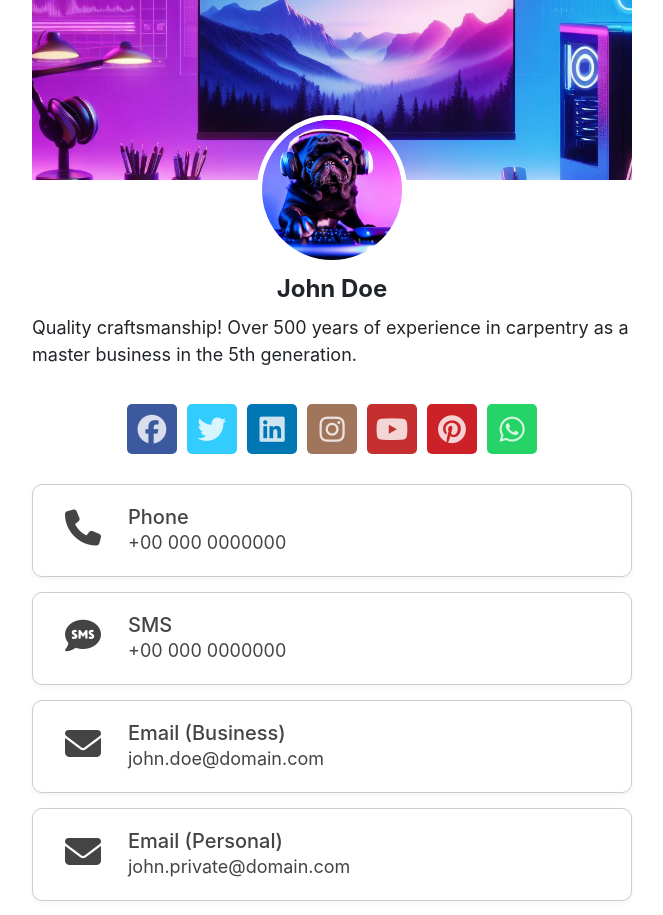
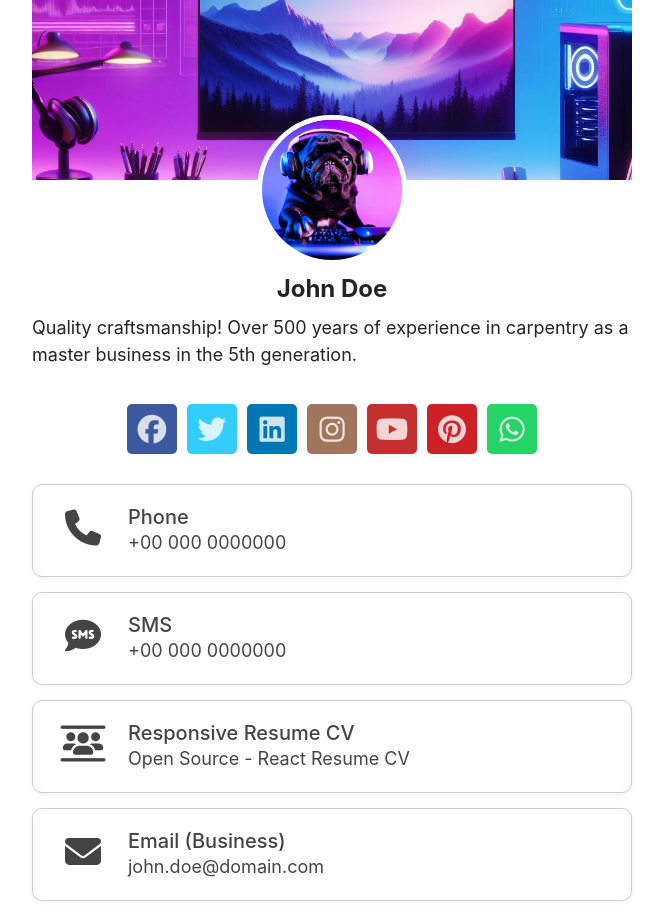
Before and after one commit to weisser-dev/my-digital-card, a React (Create React App) app: page / in a window 1280 px wide. Shown: the top 915 px of the page, without its empty margins (308-971 px from the left). Built offline with nearby package versions, Linux system fonts and the light colour scheme.

Commit message:
add cv project

```diff
--- a/src/App.tsx
+++ b/src/App.tsx
@@ -40,7 +40,7 @@ const App = () => {
           setProfileData(profileData);
         });
     }
-  }, [profileData]);
+  }, []);
 
   // Wait for profile data to be loaded and decoded
   if (!profileData) {
--- a/src/data/profileData.json
+++ b/src/data/profileData.json
@@ -17,6 +17,12 @@
       "description": "+00 000 0000000",
       "href": "sms:+000000000000",
       "icon": "fa-comment-sms"
+    },
+    {
+      "title": "Responsive Resume CV",
+      "description": "Open Source - React Resume CV",
+      "href": "https://weisser-dev.github.io/responsive-resume-cv-react/",
+      "icon": "fa-users-between-lines"
     },
     {
       "title": "Email (Business)",
```
Also changed, not shown: public/data/b64ProfileData.json (+1 -1 lines).
